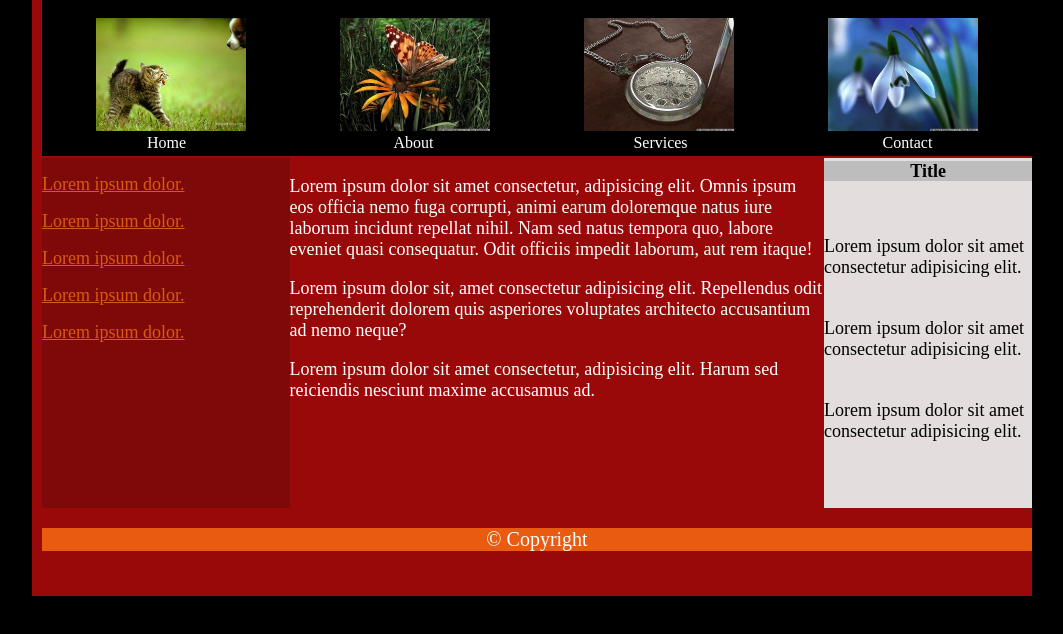
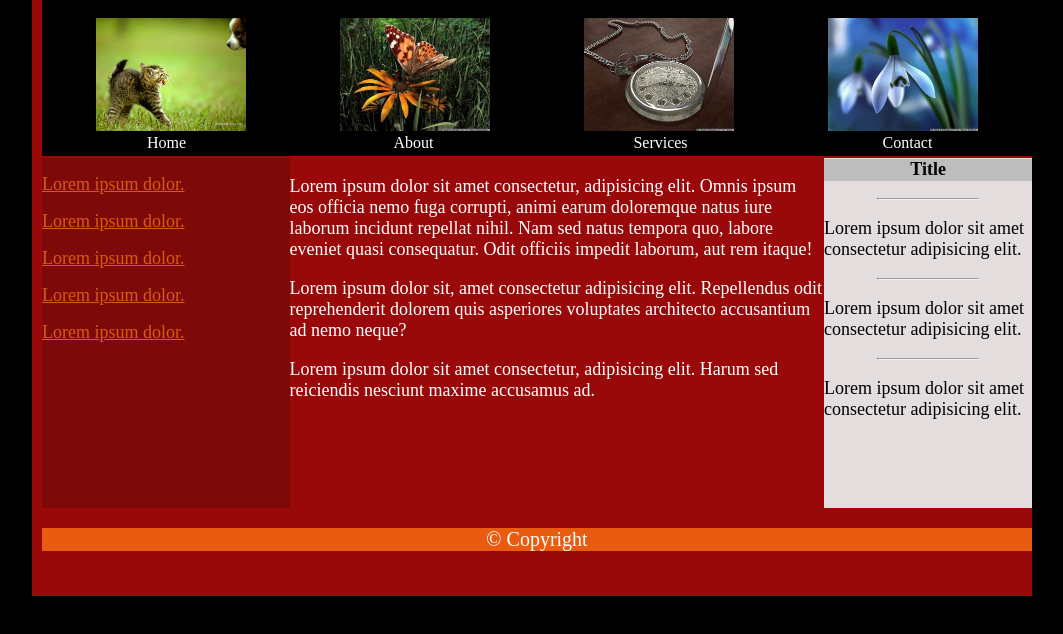
Before and after one commit to hennadii20/lesson4HomeWork2, a plain HTML site: page index.html in a window 1280 px wide. Shown: the part 62-696 px from the top of the page, without its empty margins (108-1171 px from the left). Drawn offline with Linux system fonts and the light colour scheme.

Commit message:
added <hr> tags

```diff
--- a/index.html
+++ b/index.html
@@ -56,12 +56,15 @@
                 <div class="par1">
                     <p style="text-align: center;"><b>Title</b></p>
                 </div>
+                <hr>
                 <div class="par2">
                     <p>Lorem ipsum dolor sit amet consectetur adipisicing elit.</p>
                 </div>
+                <hr>
                 <div class="par3">
                     <p>Lorem ipsum dolor sit amet consectetur adipisicing elit.</p>
                 </div>
+                <hr>
                 <div class="par4">
                     <p>Lorem ipsum dolor sit amet consectetur adipisicing elit.</p>
                 </div>
--- a/styles.css
+++ b/styles.css
@@ -100,16 +100,16 @@ p a {
 
 .par1 {
     width: 100%;
-    height: 20px;
+    height: 22px;
     background-color: #BDBDBD;
     position: relative;
-    bottom: 15px;
+    bottom: 17px;
 }
 .text3 p{
     font-size: 18px;
 }
 .par2, .par3, .par4 {
-    margin-top: 40px;
+    margin-top: 10px;
 }
 .paragraFoot{
     float:right;
@@ -120,5 +120,10 @@ p a {
     font-size: 20px;
     width: 990px;
     color: white;
-
-}
+    }
+    hr{
+        color: #9E9D9D;
+        margin-top: 0;
+        width: 100px;
+        text-align: center;
+    }
```
